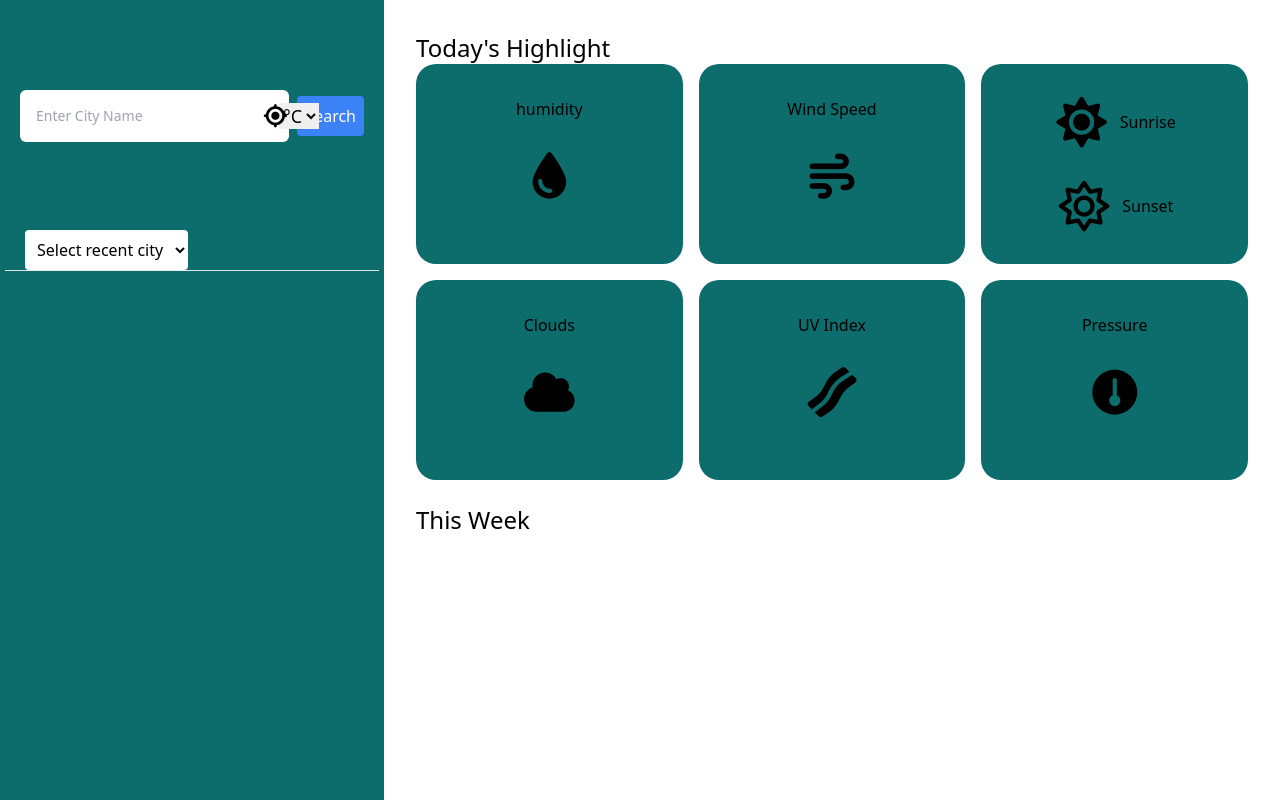
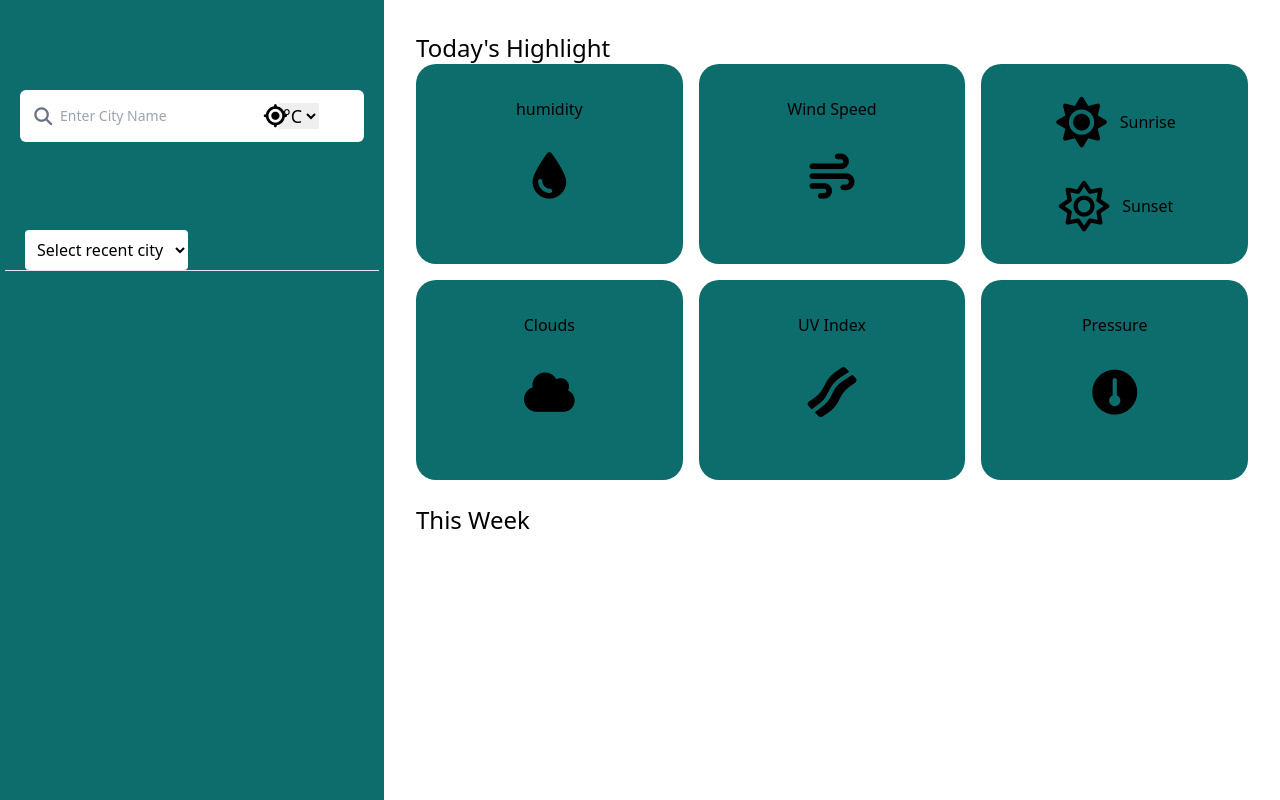
Before and after one commit to Ansh-2121/weather-forecast-application, a plain HTML site: page index.html in a window 1280 px wide. Drawn offline with nearby package versions, Linux system fonts and the light colour scheme.

Commit message:
Initial commit: Weather forecast app with README

```diff
--- a/index.html
+++ b/index.html
@@ -17,8 +17,8 @@
     <main id="main-container" class="flex flex-col md:flex-row items-center">
         <div class="left-container w-full md:w-[30%] h-[50vh] md:h-screen p-[10px_5px] bg-[rgb(13,108,108)] text-white">
             <div class="search-container relative flex items-center m-[20px_15px] md:m-[80px_15px]">
-                <input id="input-contanier" type="text" placeholder="Enter City Name" class="bg-white capitalize p-4 rounded-md text-sm w-full outline-none border-none">
-                <button onclick="findUserLocation()" class="bg-blue-500 text-white p-2 rounded ml-2">Search</button>
+                <input id="input-contanier" type="text" placeholder="Enter City Name" class="bg-white capitalize p-4 pl-10 rounded-md text-sm w-full outline-none border-none text-black">
+                <i class="fa-solid fa-magnifying-glass absolute left-3 text-gray-500 cursor-pointer text-[18px]" onclick="findUserLocation()"></i>
 
                 <select name="" id="converter" class="converter absolute right-[45px] border-none outline-none text-[18px] cursor-pointer text-black">
                     <option>
--- a/style.css
+++ /dev/null
@@ -1 +0,0 @@
-/* Styles converted to Tailwind CSS in HTML */
```
Also changed, not shown: 2 other files.
